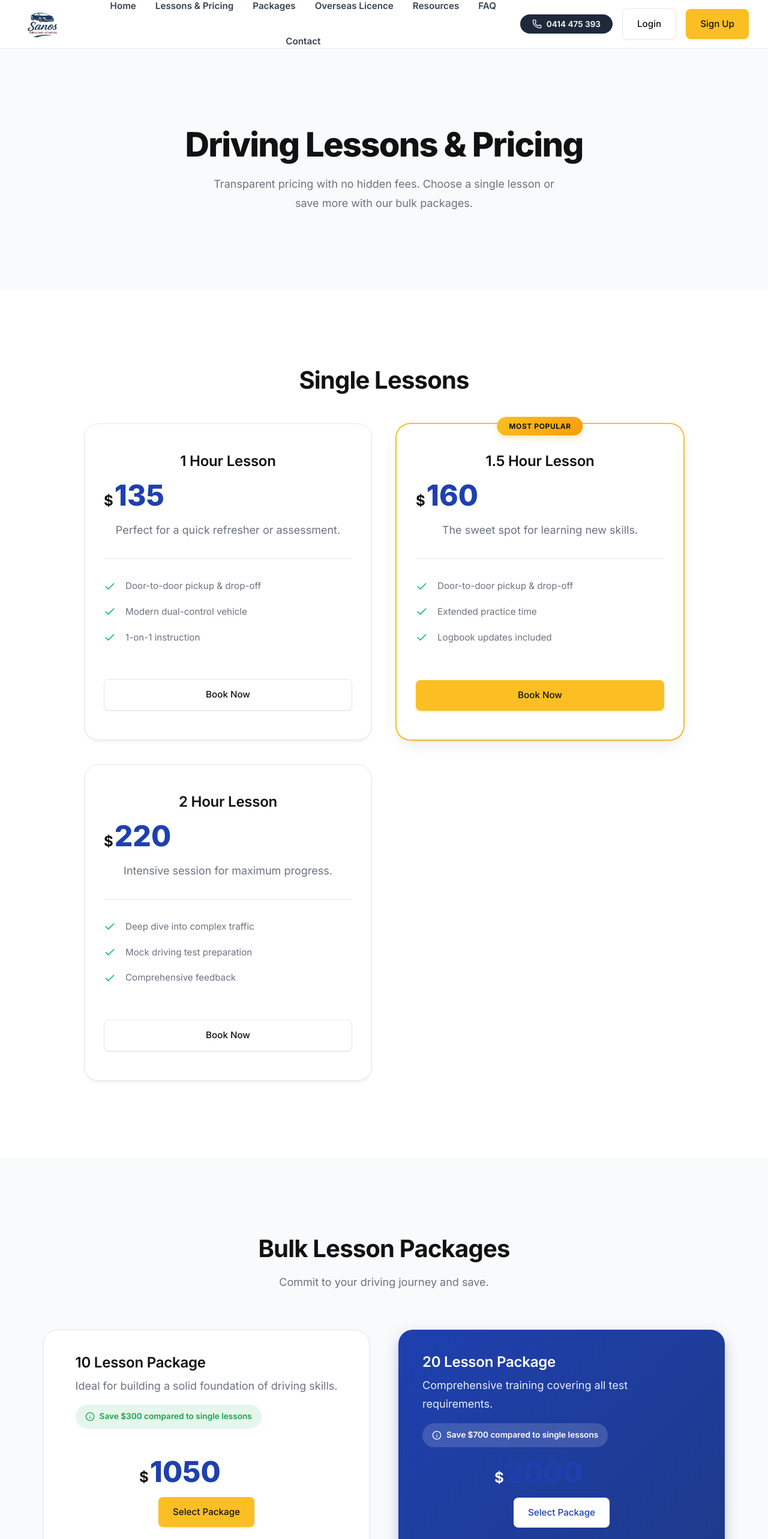
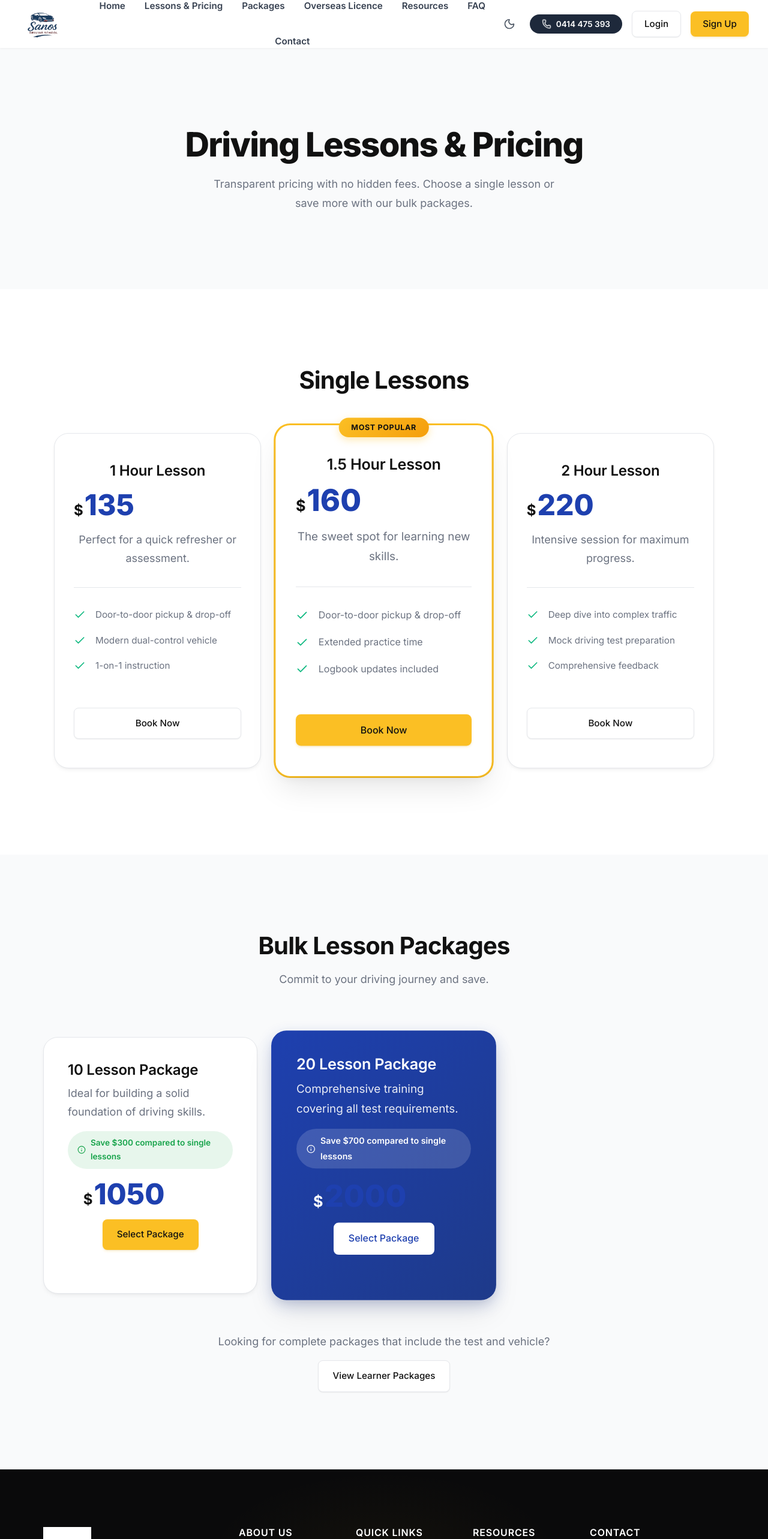
Before and after one commit to AryalRohan2004/drive, a React (Vite) app in the folder frontend/: page /pricing in a window 1280 px wide. Shown: the top 2566 px of the page at 60% size. Built offline with nearby package versions, Linux system fonts and the light colour scheme; no server answers.

Commit message:
update design

```diff
--- a/frontend/src/App.jsx
+++ b/frontend/src/App.jsx
@@ -2,6 +2,7 @@ import { useEffect } from 'react';
 import { Routes, Route, useLocation } from 'react-router-dom';
 import { Toaster } from 'react-hot-toast';
 import { AuthProvider } from './context/AuthContext';
+import { ThemeProvider } from './context/ThemeContext';
 import ProtectedRoute from './components/ProtectedRoute';
 import Layout from './layouts/Layout';
 import Home from './pages/Home';
@@ -49,6 +50,7 @@ function ScrollToTop() {
 
 function App() {
   return (
+    <ThemeProvider>
       <AuthProvider>
         <Toaster position="top-center" />
         <ScrollToTop />
@@ -100,6 +102,7 @@ function App() {
           </Route>
         </Routes>
       </AuthProvider>
+    </ThemeProvider>
   );
 }
 
--- a/frontend/src/components/Header.css
+++ b/frontend/src/components/Header.css
@@ -1,5 +1,5 @@
 .header {
-  background-color: rgba(255, 255, 255, 0.95);
+  background-color: rgba(var(--header-bg-rgb, 255, 255, 255), 0.95);
   position: sticky;
   top: 0;
   z-index: 50;
@@ -101,6 +101,36 @@
   display: flex;
   align-items: center;
   gap: 1rem;
+}
+
+.nav-actions .btn {
+  padding: 0.5rem 1.25rem;
+}
+
+.theme-toggle-btn {
+  background: none;
+  border: none;
+  cursor: pointer;
+  color: #4B5563;
+  display: flex;
+  align-items: center;
+  justify-content: center;
+  padding: 0.5rem;
+  border-radius: 50%;
+  transition: all 0.2s;
+}
+
+.theme-toggle-btn:hover {
+  background-color: var(--light-gray);
+  color: var(--primary-blue);
+}
+
+.dark .theme-toggle-btn {
+  color: #9CA3AF;
+}
+
+.dark .theme-toggle-btn:hover {
+  color: var(--white);
 }
 
 .user-sub-header {
--- a/frontend/src/components/Header.jsx
+++ b/frontend/src/components/Header.jsx
@@ -1,12 +1,14 @@
 import React from 'react';
 import { Link, useNavigate } from 'react-router-dom';
-import { Menu, X, Phone, User, LogOut, LayoutDashboard } from 'lucide-react';
+import { Menu, X, Phone, User, LogOut, LayoutDashboard, Sun, Moon } from 'lucide-react';
 import { useAuth } from '../context/AuthContext';
+import { useTheme } from '../context/ThemeContext';
 import './Header.css';
 
 const Header = () => {
   const [isOpen, setIsOpen] = React.useState(false);
   const { isAuthenticated, user, role, logout } = useAuth();
+  const { theme, toggleTheme } = useTheme();
   const navigate = useNavigate();
 
   const handleLogout = async () => {
@@ -39,6 +41,9 @@ const Header = () => {
             <Link to="/contact" className="nav-link" onClick={() => setIsOpen(false)}>Contact</Link>
           </div>
           <div className="nav-actions">
+            <button onClick={toggleTheme} className="theme-toggle-btn" aria-label="Toggle Dark Mode">
+              {theme === 'light' ? <Moon size={20} /> : <Sun size={20} />}
+            </button>
             <a href="tel:0414475393" className="btn-phone-header">
               <Phone size={16} className="phone-icon-animate" /> 0414 475 393
             </a>
--- /dev/null
+++ b/frontend/src/context/ThemeContext.jsx
@@ -0,0 +1,46 @@
+import React, { createContext, useContext, useEffect, useState } from 'react';
+
+const ThemeContext = createContext();
+
+export const ThemeProvider = ({ children }) => {
+  // Check local storage first, then system preference
+  const getInitialTheme = () => {
+    const savedTheme = localStorage.getItem('theme');
+    if (savedTheme) {
+      return savedTheme;
+    }
+    return window.matchMedia && window.matchMedia('(prefers-color-scheme: dark)').matches
+      ? 'dark'
+      : 'light';
+  };
+
+  const [theme, setTheme] = useState(getInitialTheme);
+
+  useEffect(() => {
+    const root = window.document.documentElement;
+    if (theme === 'dark') {
+      root.classList.add('dark');
+    } else {
+      root.classList.remove('dark');
+    }
+    localStorage.setItem('theme', theme);
+  }, [theme]);
+
+  const toggleTheme = () => {
+    setTheme((prevTheme) => (prevTheme === 'light' ? 'dark' : 'light'));
+  };
+
+  return (
+    <ThemeContext.Provider value={{ theme, toggleTheme }}>
+      {children}
+    </ThemeContext.Provider>
+  );
+};
+
+export const useTheme = () => {
+  const context = useContext(ThemeContext);
+  if (context === undefined) {
+    throw new Error('useTheme must be used within a ThemeProvider');
+  }
+  return context;
+};
--- a/frontend/src/index.css
+++ b/frontend/src/index.css
@@ -13,6 +13,8 @@
   --text-muted: #6B7280;
   --light-gray: #F9FAFB;
   --border-color: #E5E7EB;
+
+  --header-bg-rgb: 255, 255, 255;
 
   /* Typography */
   --font-sans: 'Inter', system-ui, -apple-system, sans-serif;
@@ -31,6 +33,27 @@
   --transition-fast: 0.15s ease-in-out;
   --transition-smooth: 0.3s cubic-bezier(0.4, 0, 0.2, 1);
   --transition-bounce: 0.4s cubic-bezier(0.34, 1.56, 0.64, 1);
+}
+
+.dark {
+  /* Dark Mode Palette */
+  --white: #111827;
+  --black: #F9FAFB;
+  --text-muted: #9CA3AF;
+  --light-gray: #1F2937;
+  --border-color: #374151;
+
+  --header-bg-rgb: 17, 24, 39;
+
+  --primary-blue: #3B82F6;
+  --primary-blue-hover: #60A5FA;
+
+  /* Adjusted Shadows for Dark Mode */
+  --shadow-sm: 0 1px 2px 0 rgb(0 0 0 / 0.4), 0 1px 3px -1px rgb(0 0 0 / 0.6);
+  --shadow-md: 0 4px 8px -2px rgb(0 0 0 / 0.6), 0 2px 4px -2px rgb(0 0 0 / 0.5);
+  --shadow-lg: 0 12px 24px -4px rgb(0 0 0 / 0.8), 0 4px 8px -4px rgb(0 0 0 / 0.5);
+  --shadow-xl: 0 24px 48px -8px rgb(0 0 0 / 1), 0 8px 16px -6px rgb(0 0 0 / 0.6);
+  --shadow-2xl: 0 32px 64px -12px rgb(0 0 0 / 1), 0 12px 24px -8px rgb(0 0 0 / 0.8);
 }
 
 * {
--- a/frontend/src/pages/Home.jsx
+++ b/frontend/src/pages/Home.jsx
@@ -239,7 +239,7 @@ const Home = () => {
         <AnimatedSection className="container">
           <div className="text-center" style={{ marginBottom: '4rem' }}>
             <span className="text-sm font-medium" style={{ color: '#DC2626', letterSpacing: '0.1em', textTransform: 'uppercase', display: 'block', marginBottom: '0.5rem' }}>Testimonials</span>
-            <h2 className="h2" style={{ color: '#1E3A8A', fontSize: '3rem' }}>What our students say</h2>
+            <h2 className="h2" style={{ color: 'var(--primary-blue)', fontSize: '3rem' }}>What our students say</h2>
           </div>
 
           <div className="testimonials-grid">
@@ -265,10 +265,22 @@ const Home = () => {
 
       {/* CTA Section */}
       <section className="section bg-white border-top">
-        <AnimatedSection className="container text-center" style={{ padding: '6rem 0' }}>
-          <h2 className="h2" style={{ marginBottom: '1rem' }}>Ready to Start Your Journey?</h2>
-          <p className="text-lg text-muted" style={{ marginBottom: '2.5rem', maxWidth: '600px', margin: '1rem auto 2.5rem' }}>Book your first lesson today and take the first step towards driving independence.</p>
-          <Link to="/book" className="btn btn-primary" style={{ padding: '1rem 2.5rem', fontSize: '1.125rem' }}>Book Online Now</Link>
+        <AnimatedSection className="container" style={{ padding: '6rem 0' }}>
+          <div className="cta-grid">
+            <div className="cta-content">
+              <h2 className="h2" style={{ marginBottom: '1rem', fontSize: '2.8rem' }}>Ready to Start Your Journey?</h2>
+              <p className="text-lg text-muted" style={{ marginBottom: '2.5rem', maxWidth: '600px', fontSize: '1.125rem' }}>
+                Book your first lesson today and take the first step towards driving independence. Learn in a safe, modern vehicle with Adelaide's most trusted instructors.
+              </p>
+              <Link to="/book" className="btn btn-primary" style={{ padding: '1rem 2.5rem', fontSize: '1.125rem', display: 'inline-flex', alignItems: 'center', gap: '0.5rem' }}>
+                Book Online Now <ArrowRight size={20} />
+              </Link>
+            </div>
+            <div className="cta-image-wrapper">
+              <img src="/hero_lesson.png" alt="Student driving" className="cta-image" />
+              <div className="cta-image-overlay"></div>
+            </div>
+          </div>
         </AnimatedSection>
       </section>
     </div>
--- a/frontend/src/pages/Packages.css
+++ b/frontend/src/pages/Packages.css
@@ -5,9 +5,19 @@
 
 .packages-grid {
   display: grid;
-  grid-template-columns: repeat(auto-fit, minmax(350px, 1fr));
-  gap: 3rem;
+  grid-template-columns: repeat(3, 1fr);
+  gap: 2rem;
   margin-top: 4rem;
+  max-width: 1200px;
+  margin-left: auto;
+  margin-right: auto;
+}
+
+@media (max-width: 992px) {
+  .packages-grid {
+    grid-template-columns: 1fr;
+    gap: 3rem;
+  }
 }
 
 .package-card {
@@ -25,6 +35,18 @@
   transform: translateY(-8px);
   box-shadow: var(--shadow-xl);
   border-color: rgba(251, 191, 36, 0.35);
+}
+
+.package-card.recommended {
+  border-color: var(--primary-blue);
+  box-shadow: var(--shadow-xl), 0 0 0 2px var(--primary-blue);
+  transform: scale(1.05);
+  z-index: 1;
+}
+
+.package-card.recommended:hover {
+  transform: scale(1.07) translateY(-4px);
+  box-shadow: var(--shadow-2xl), 0 0 0 2px var(--primary-blue);
 }
 
 .package-header {
--- a/frontend/src/pages/Packages.jsx
+++ b/frontend/src/pages/Packages.jsx
@@ -47,7 +47,7 @@ const Packages = () => {
             </div>
 
             {/* Package 2 - Recommended */}
-            <div className="package-card" style={{ borderColor: 'var(--primary-blue)', transform: 'translateY(-8px)', boxShadow: 'var(--shadow-xl)' }}>
+            <div className="package-card recommended">
               <div className="package-header" style={{ background: 'var(--primary-blue)', color: 'var(--white)' }}>
                 <span className="package-badge badge-green" style={{ background: 'var(--white)' }}>Highly Recommended</span>
                 <h3 className="h3" style={{ color: 'var(--white)' }}>Complete Learner</h3>
--- a/frontend/src/pages/Pricing.css
+++ b/frontend/src/pages/Pricing.css
@@ -39,10 +39,18 @@
 
 .pricing-grid {
   display: grid;
-  grid-template-columns: repeat(auto-fit, minmax(320px, 1fr));
-  gap: 2.5rem;
-  max-width: 1000px;
+  grid-template-columns: repeat(3, 1fr);
+  gap: 2rem;
+  max-width: 1100px;
   margin: 0 auto;
+  padding: 1rem 0;
+}
+
+@media (max-width: 992px) {
+  .pricing-grid {
+    grid-template-columns: 1fr;
+    gap: 3rem;
+  }
 }
 
 .pricing-card {
@@ -65,11 +73,14 @@
 
 .pricing-card.popular {
   border-color: var(--accent-yellow);
-  box-shadow: var(--shadow-lg), 0 0 0 1px var(--accent-yellow);
+  box-shadow: var(--shadow-xl), 0 0 0 2px var(--accent-yellow);
+  transform: scale(1.05);
+  z-index: 1;
 }
 
 .pricing-card.popular:hover {
-  box-shadow: var(--shadow-xl), 0 0 0 2px var(--accent-yellow);
+  transform: scale(1.07) translateY(-4px);
+  box-shadow: var(--shadow-2xl), 0 0 0 2px var(--accent-yellow);
 }
 
 .popular-badge {
@@ -147,9 +158,18 @@
 /* Package cards for bulk section */
 .packages-grid {
   display: grid;
-  grid-template-columns: repeat(auto-fit, minmax(350px, 1fr));
+  grid-template-columns: repeat(2, 1fr);
   gap: 2.5rem;
-  margin-top: 3rem;
+  max-width: 1100px;
+  margin: 3rem auto 0;
+  padding: 1rem 0;
+}
+
+@media (max-width: 992px) {
+  .packages-grid {
+    grid-template-columns: 1fr;
+    gap: 3rem;
+  }
 }
 
 .package-card {
@@ -165,7 +185,7 @@
 }
 
 .package-card:hover {
-  transform: translateY(-6px);
+  transform: translateY(-8px);
   box-shadow: var(--shadow-xl);
   border-color: rgba(251, 191, 36, 0.35);
 }
@@ -174,12 +194,14 @@
   background: linear-gradient(135deg, var(--primary-blue), var(--primary-blue-hover));
   color: var(--white);
   border: none;
-  box-shadow: var(--shadow-lg), 0 8px 24px rgba(30, 64, 175, 0.2);
+  box-shadow: var(--shadow-xl), 0 8px 24px rgba(30, 64, 175, 0.2);
+  transform: scale(1.05);
+  z-index: 1;
 }
 
 .package-card.featured-package:hover {
-  box-shadow: var(--shadow-xl), 0 12px 32px rgba(30, 64, 175, 0.3);
-  transform: translateY(-6px);
+  box-shadow: var(--shadow-2xl), 0 12px 32px rgba(30, 64, 175, 0.3);
+  transform: scale(1.07) translateY(-4px);
 }
 
 .savings-pill {
```
Also changed, not shown: frontend/src/pages/Home.css (+50 -0 lines). Lines whose indentation alone changed are shown as unchanged.
